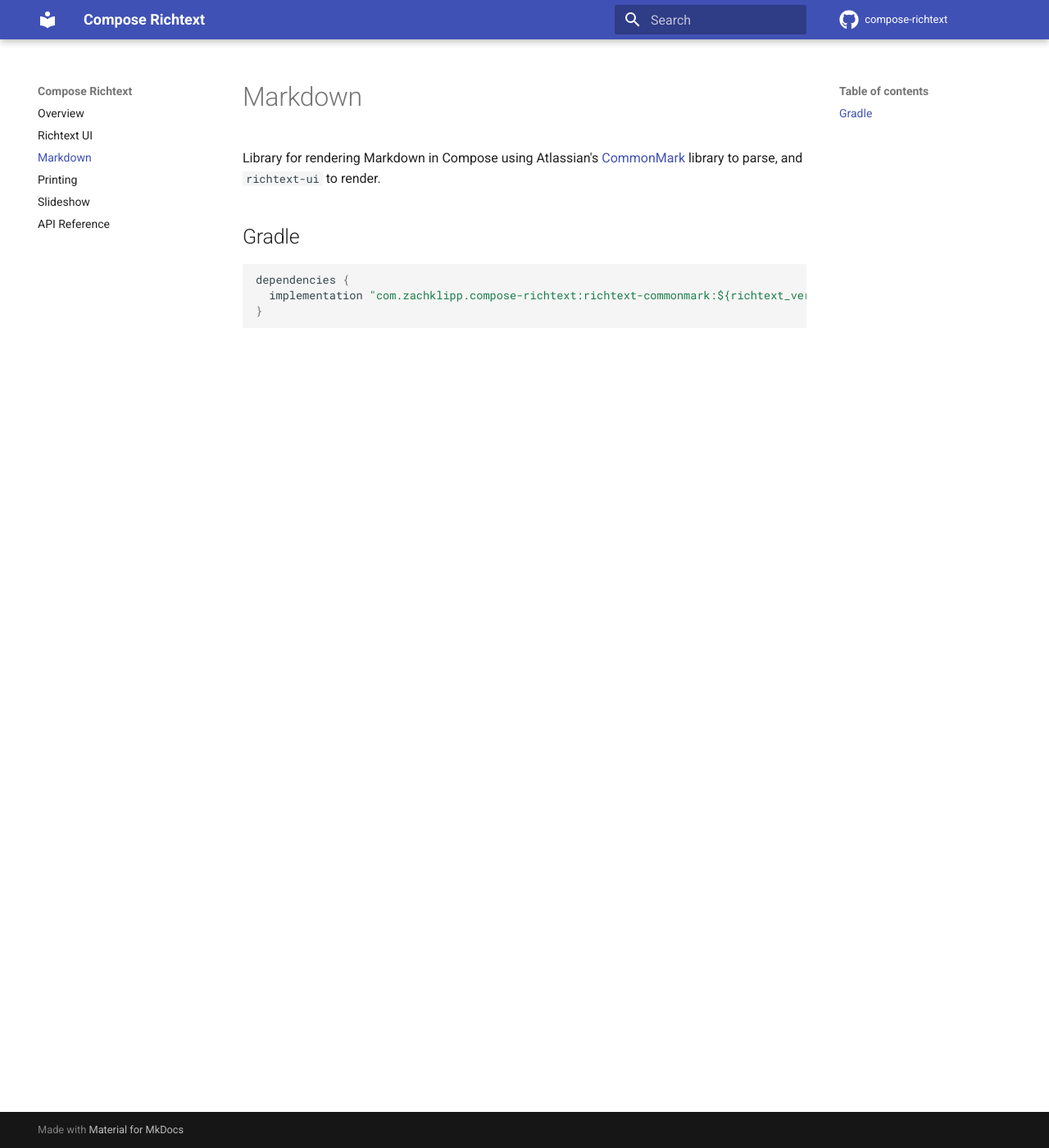
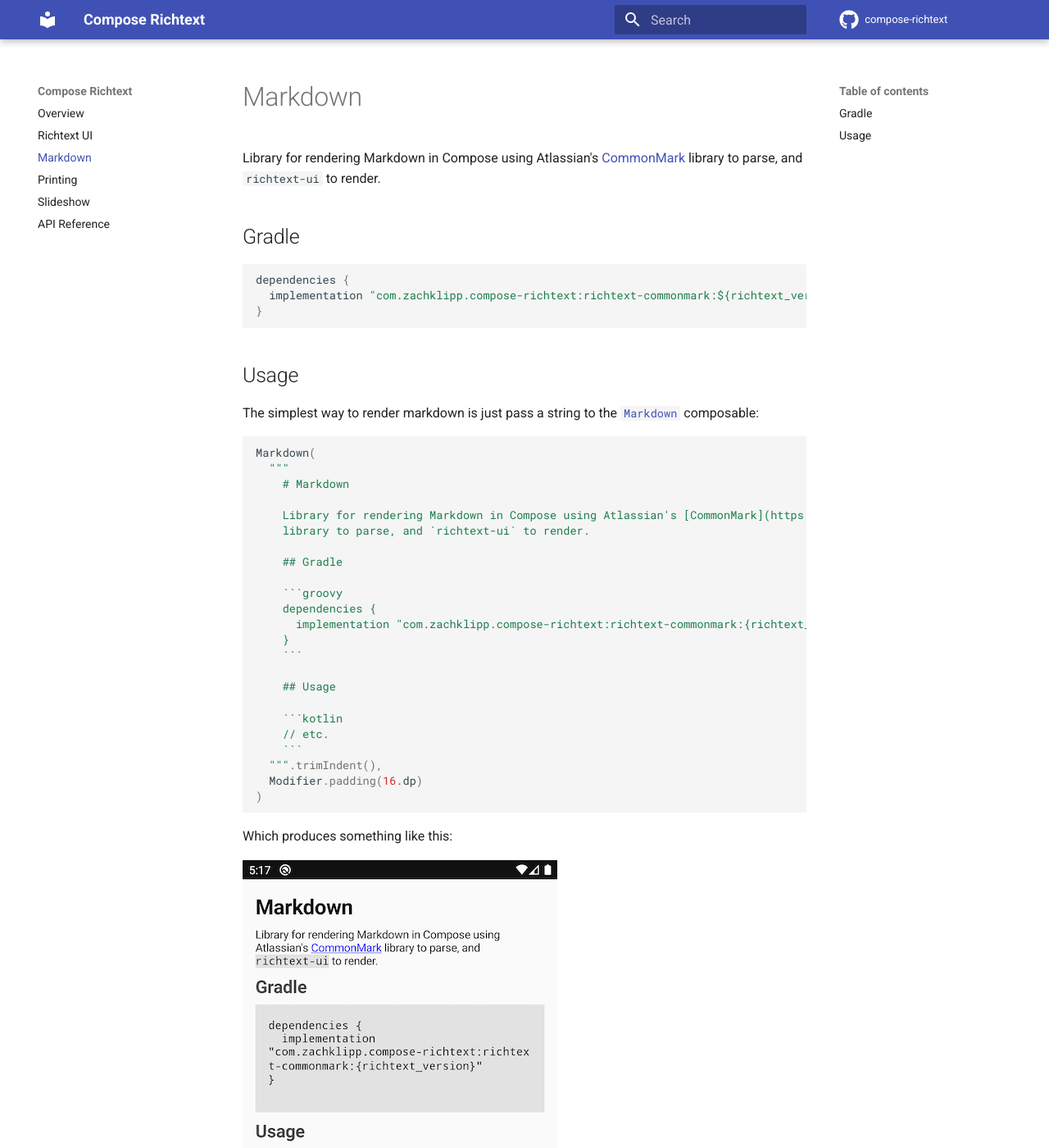
Before and after one commit to halilozercan/compose-richtext, an MkDocs documentation site: the page built from docs/richtext-commonmark.md, in a window 1280 px wide and 1400 px high. Shown: the whole window at 82% size. Built offline with MkDocs 1.6.1 and Material for MkDocs 9.7.7, drawn with Linux system fonts in a browser that asks for light colours; comment, search, counter and statistics services are not loaded; some of the changed text lies outside the part shown.

Commit message:
Flesh out markdown and printing documentation.

````diff
--- a/docs/richtext-commonmark.md
+++ b/docs/richtext-commonmark.md
@@ -10,3 +10,41 @@ dependencies {
   implementation "com.zachklipp.compose-richtext:richtext-commonmark:${richtext_version}"
 }
 ```
+
+## Usage
+
+The simplest way to render markdown is just pass a string to the [`Markdown`](/api/com.zachklipp.richtext.markdown/-markdown/)
+composable:
+
+```kotlin
+Markdown(
+  """
+    # Markdown
+
+    Library for rendering Markdown in Compose using Atlassian's [CommonMark](https://github.com/atlassian/commonmark-java)
+    library to parse, and `richtext-ui` to render.
+
+    ## Gradle
+
+    ```groovy
+    dependencies {
+      implementation "com.zachklipp.compose-richtext:richtext-commonmark:{richtext_version}"
+    }
+    ```
+
+    ## Usage
+
+    ```kotlin
+    // etc.
+    ```
+  """.trimIndent(),
+  Modifier.padding(16.dp)
+)
+```
+
+Which produces something like this:
+
+![markdown demo](img/markdown-demo.png)
+
+The `Markdown` composable also takes an optional `RichTextStyle` which can be used to customize how
+it's rendered.
````
Also changed, not shown: README.md (+2 -0 lines), docs/printing.md (+41 -11 lines), docs/img/markdown-demo.png (added), 2 other files.
